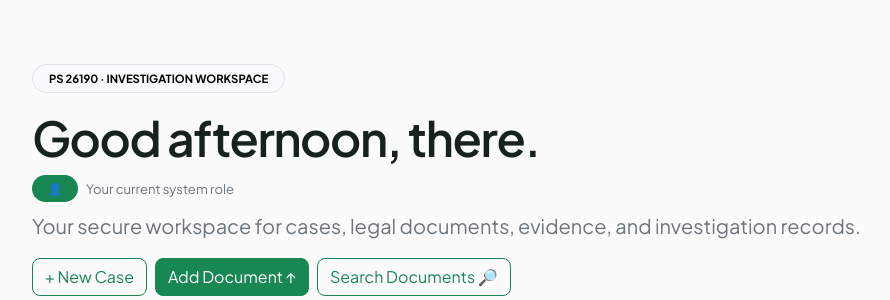
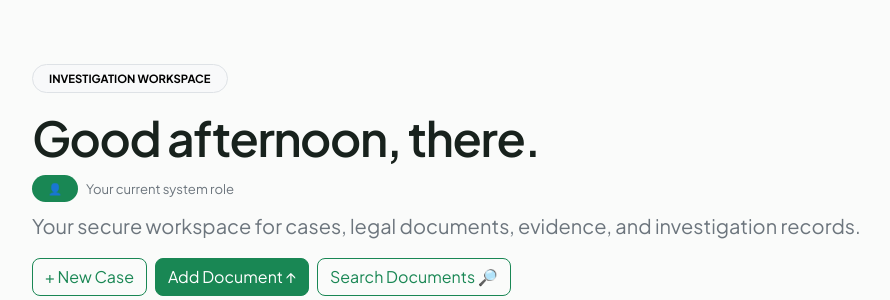
Before and after one commit to 1Y20ash/SecureCloudStorage, a Python web app: template templates/dashboard.html in a window 1280 px wide. Shown: the part 65-365 px from the top of the page, without its empty margins (88-978 px from the left). Run offline with Jinja, Linux system fonts and the light colour scheme; the template is opened without the code that fills it, so the values that code supplies are empty.

Commit message:
fix: remove PS identifier from dashboard branding

```diff
--- a/templates/dashboard.html
+++ b/templates/dashboard.html
@@ -1,9 +1,9 @@
 {% extends "base.html" %}
-{% block title %}Investigation Dashboard — SecureVault{% endblock %}
+{% block title %}Investigation Dashboard — EVIDENTIA{% endblock %}
 {% block content %}
 <div class="dashboard-page container-fluid px-0 py-4">
   <div class="d-flex flex-wrap justify-content-between align-items-end gap-3 mb-4">
-    <div><span class="badge rounded-pill text-bg-light border px-3 py-2 mb-3">PS 26190 · INVESTIGATION WORKSPACE</span><h1 id="dynamic-greeting" class="display-5 fw-semibold mb-2" data-username="{{ current_user.name.split(' ')[0] }}">Good afternoon, {{ current_user.name.split(' ')[0] }}.</h1><div class="d-flex flex-wrap align-items-center gap-2 mb-2"><span class="badge rounded-pill text-bg-success px-3 py-2">👤 {{ current_user.role }}</span><span class="small text-secondary">Your current system role</span></div><p class="lead text-secondary mb-0">Your secure workspace for cases, legal documents, evidence, and investigation records.</p></div>
+    <div><span class="badge rounded-pill text-bg-light border px-3 py-2 mb-3">INVESTIGATION WORKSPACE</span><h1 id="dynamic-greeting" class="display-5 fw-semibold mb-2" data-username="{{ current_user.name.split(' ')[0] }}">Good afternoon, {{ current_user.name.split(' ')[0] }}.</h1><div class="d-flex flex-wrap align-items-center gap-2 mb-2"><span class="badge rounded-pill text-bg-success px-3 py-2">👤 {{ current_user.role }}</span><span class="small text-secondary">Your current system role</span></div><p class="lead text-secondary mb-0">Your secure workspace for cases, legal documents, evidence, and investigation records.</p></div>
     <div class="d-flex flex-wrap gap-2"><a class="btn btn-outline-success rounded-3" href="{{ url_for('create_case') }}">+ New Case</a><a class="btn btn-success rounded-3" href="{{ url_for('upload') }}">Add Document ↑</a><a class="btn btn-outline-success rounded-3" href="{{ url_for('phase7_ui.document_search') }}">Search Documents 🔎</a></div>
   </div>
   <div class="row g-3 mb-4">
```
